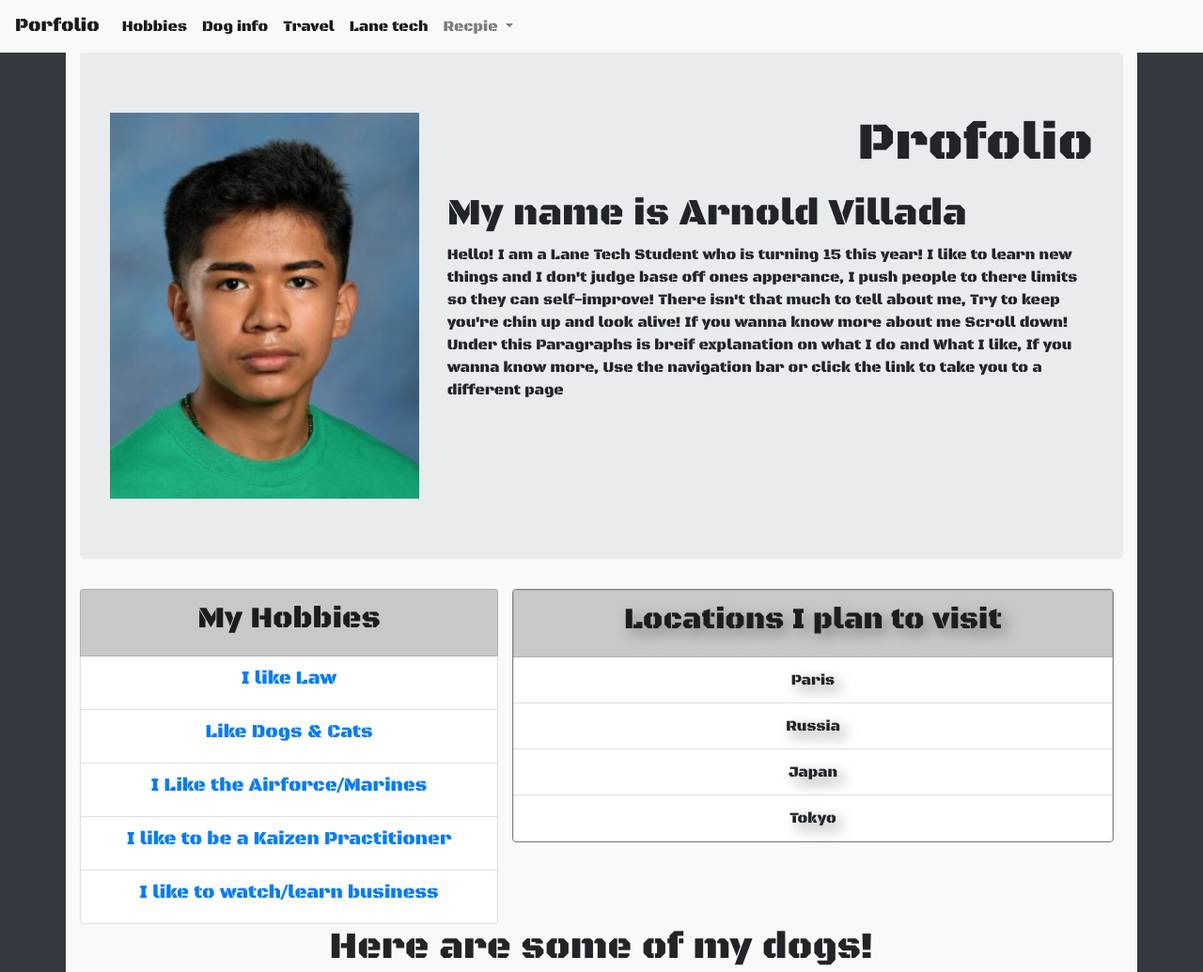
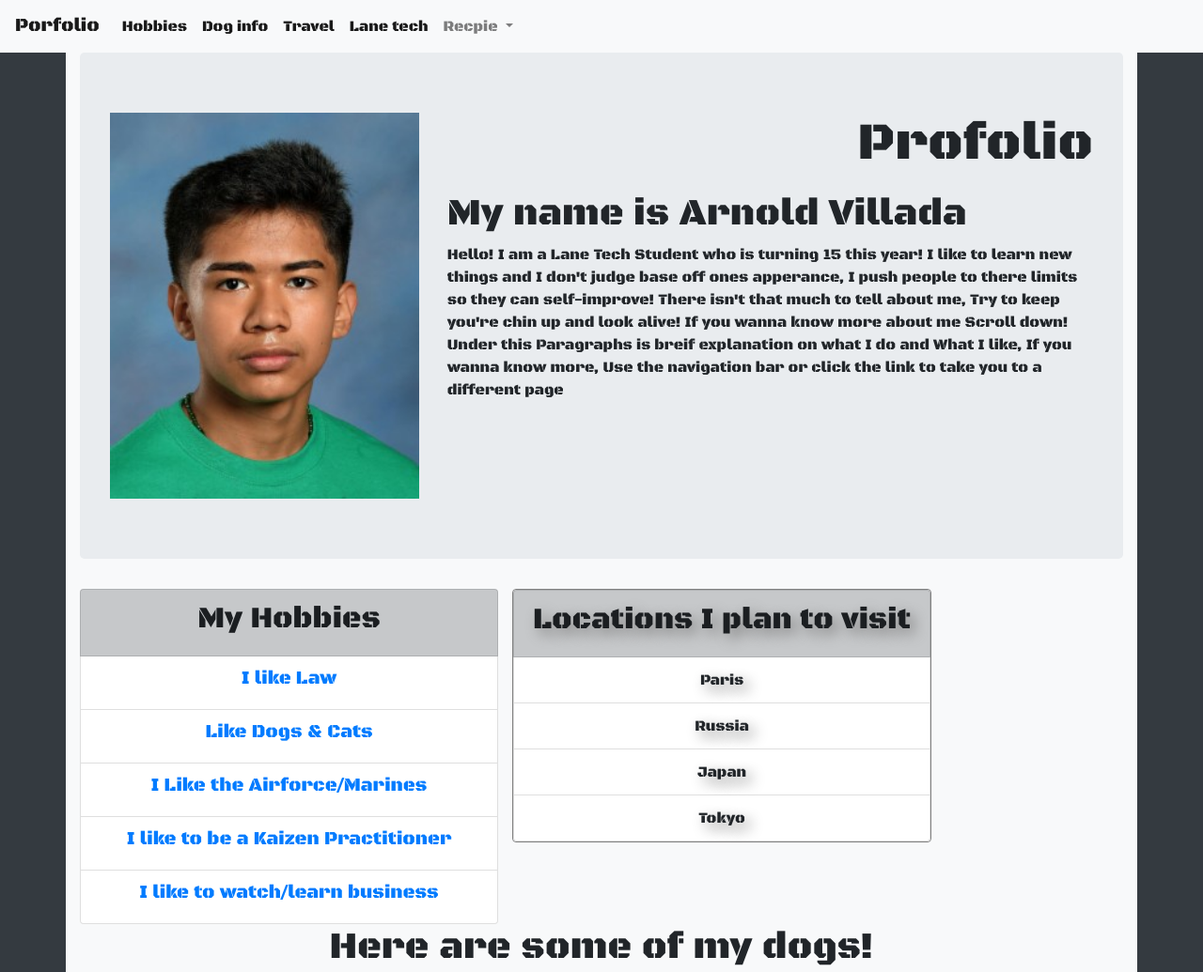
Before and after one commit to Viper-temporary/Viper-temporary.github.io, a plain HTML site: page index.html in a window 1280 px wide. Shown: the top 1035 px of the page at 94% size. Drawn offline with nearby package versions, Linux system fonts and the light colour scheme.

Commit message:
Took away bug

```diff
--- a/index.html
+++ b/index.html
@@ -121,7 +121,7 @@
                     </ul>
                 </div>
                 <div>
-                    <ol class="list-group" style="text-align: center; width: 40rem;">
+                    <ol class="list-group" style="text-align: center;">
                         <li class="list-group-item list-group-item-dark">
                             <h2 style="text-align: center;">Locations I plan to visit</h2>
                         </li>
```
